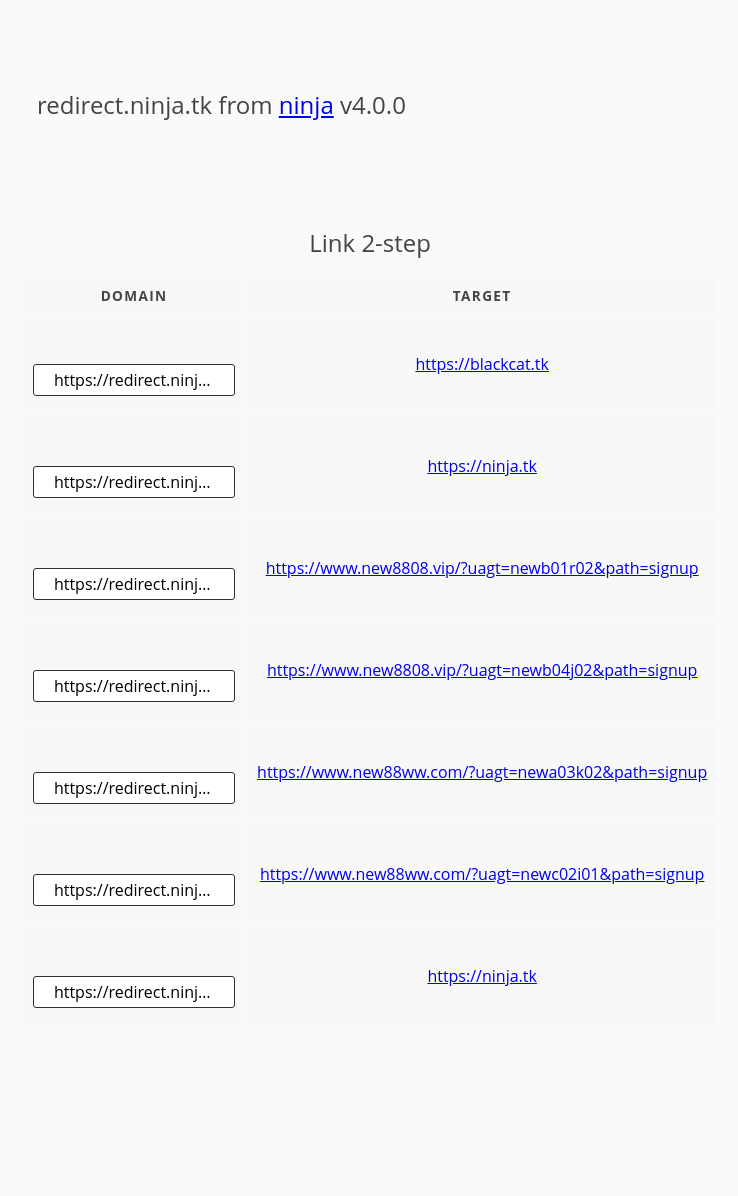
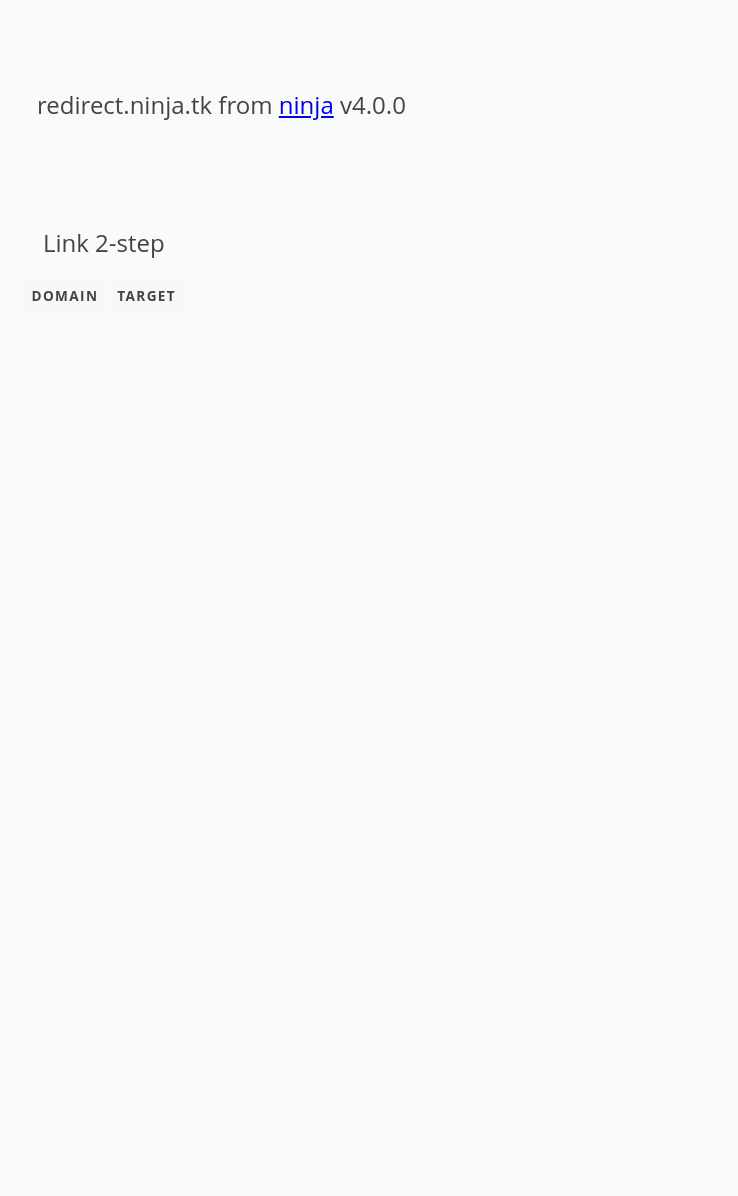
Before and after one commit to thaoam/ninja-redirects, a Jekyll site: the page built from list.md, in a window 1280 px wide. Shown: the whole page, without its empty margins (235-973 px from the left). Built offline with Jekyll 4.4.1, drawn with Linux system fonts in a browser that asks for light colours; after the commit the page ends 900 px from its top, so only the background shows below that.

Commit message:
test new post

```diff
--- a/_layouts/list.html
+++ b/_layouts/list.html
@@ -187,7 +187,7 @@
 
 <main>
   {{ content }}
-  {%- assign redirects = site.domains | where_exp: "item", "item.redirect_to != nil" -%}
+  {%- assign redirects = site.domains.first | where_exp: "item", "item.redirect_to != nil" -%}
   <table>
   <caption>Link 2-step</caption>
   <thead>
```
